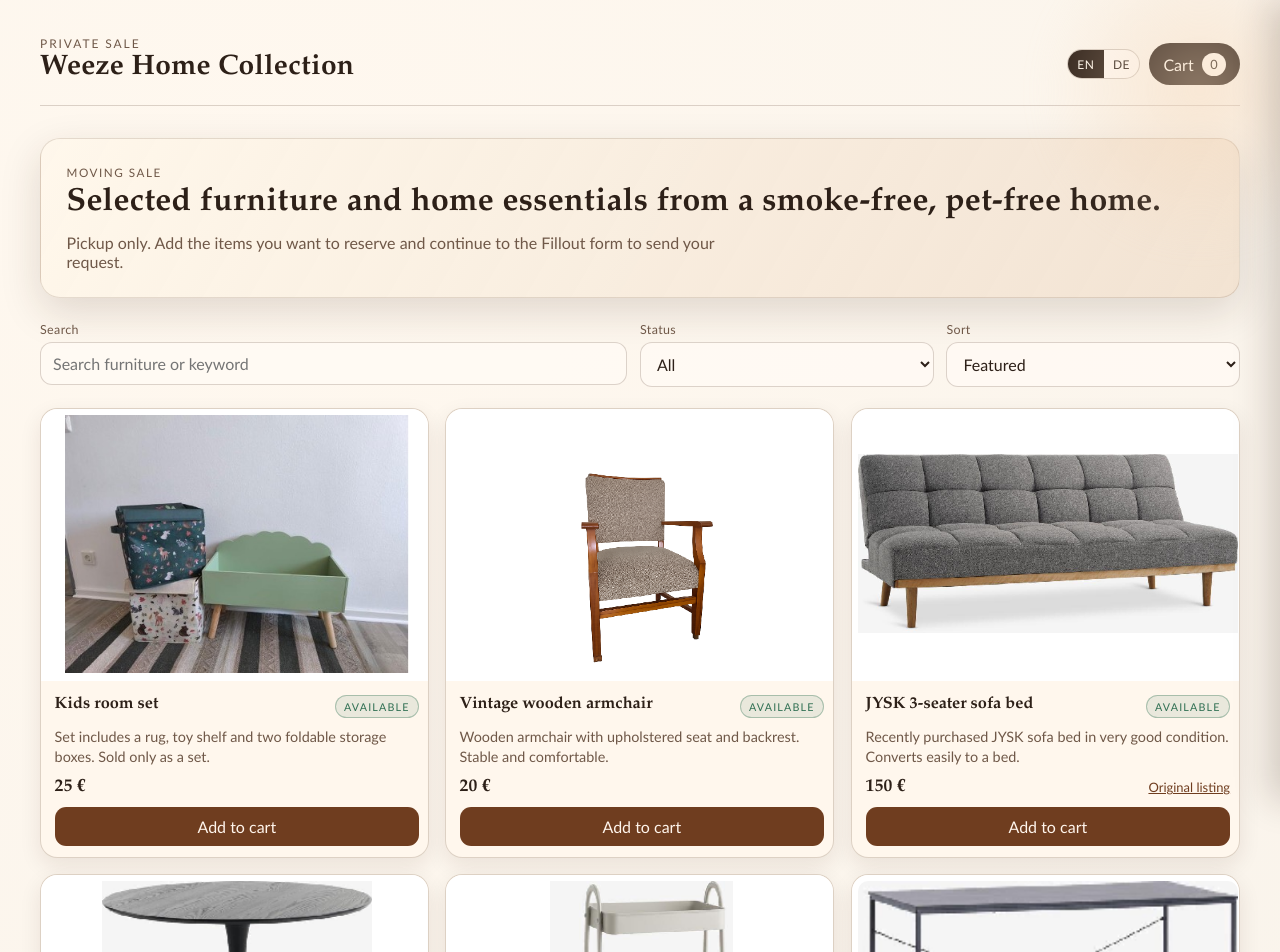
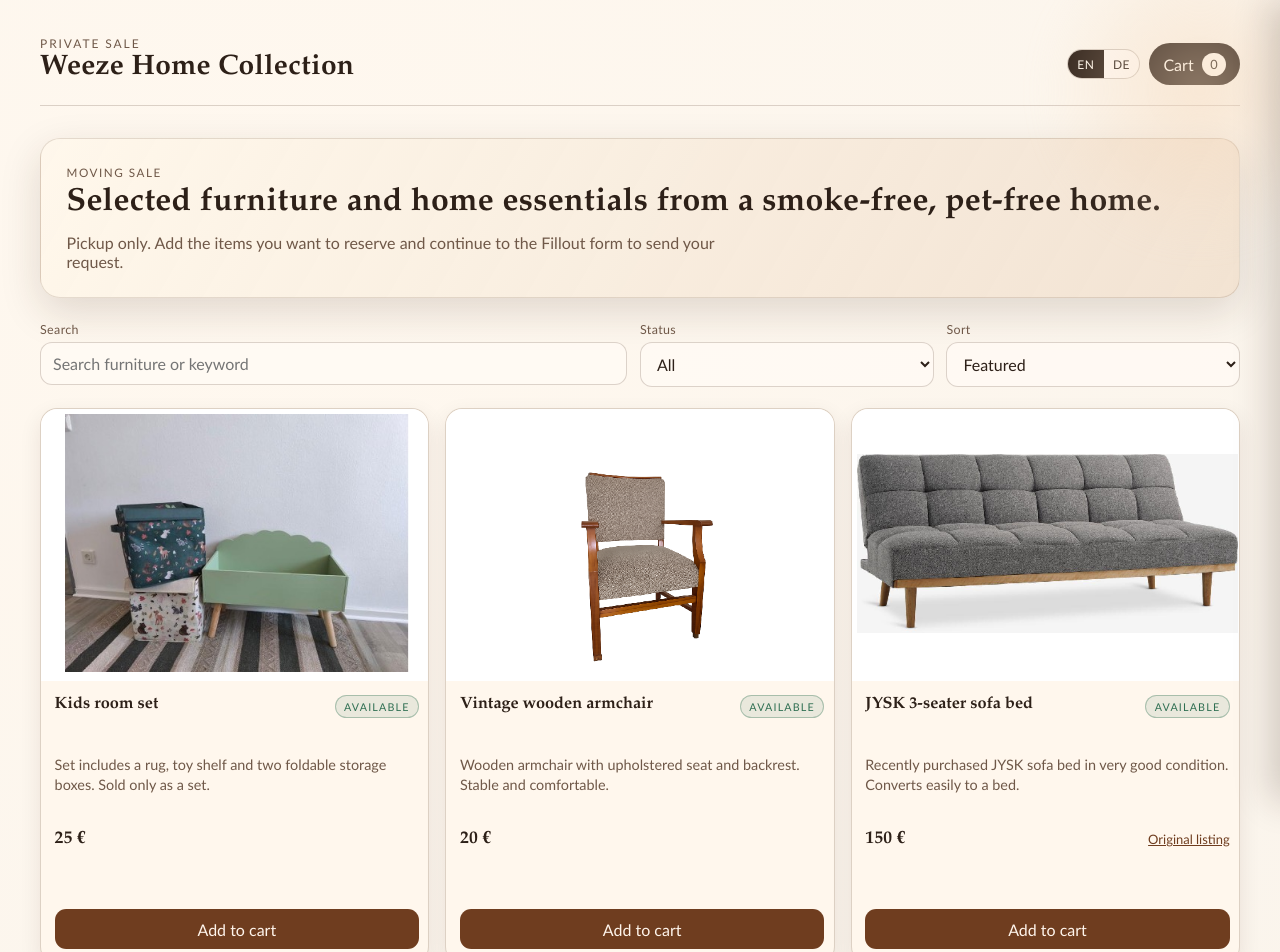
Before and after one commit to piterb/furniture-sale, a Next.js app: page / in a window 1280 px wide. Shown: the top 952 px of the page. Built offline with nearby package versions, Linux system fonts and the light colour scheme.

Commit message:
added hidden param

```diff
--- a/app/globals.css
+++ b/app/globals.css
@@ -216,6 +216,8 @@ select {
 .item-grid {
   display: grid;
   grid-template-columns: repeat(3, minmax(0, 1fr));
+  grid-auto-rows: 1fr;
+  align-items: stretch;
   gap: 1rem;
 }
 
@@ -226,8 +228,9 @@ select {
   background: var(--card);
   display: grid;
   grid-template-rows: auto 1fr;
+  height: 100%;
+  min-height: 520px;
   box-shadow: 0 8px 22px rgba(50, 27, 14, 0.09);
-  animation: rise-in 380ms ease both;
 }
 
 .item-image-wrap {
@@ -263,11 +266,13 @@ select {
   justify-content: space-between;
   align-items: flex-start;
   gap: 0.5rem;
+  min-height: 3.2rem;
 }
 
 .item-title-row h3 {
   margin: 0;
   font-size: 1.02rem;
+  line-height: 1.25;
 }
 
 .title-trigger {
@@ -278,6 +283,10 @@ select {
   color: inherit;
   text-align: left;
   cursor: pointer;
+  display: -webkit-box;
+  -webkit-line-clamp: 2;
+  -webkit-box-orient: vertical;
+  overflow: hidden;
 }
 
 .item-title-de,
@@ -293,14 +302,19 @@ select {
 .item-description {
   font-size: 0.9rem;
   line-height: 1.4;
+  min-height: 3.9rem;
+  display: -webkit-box;
+  -webkit-line-clamp: 3;
+  -webkit-box-orient: vertical;
+  overflow: hidden;
 }
 
 .item-meta-row {
-  margin-top: auto;
   display: flex;
   justify-content: space-between;
   align-items: center;
   gap: 0.6rem;
+  min-height: 1.6rem;
 }
 
 .item-meta-row strong {
@@ -322,6 +336,14 @@ select {
   font-size: 0.75rem;
 }
 
+.item-note-slot {
+  min-height: 2.15rem;
+}
+
+.item-note-empty {
+  visibility: hidden;
+}
+
 .item-cta,
 .primary-button,
 .ghost-button {
@@ -333,6 +355,7 @@ select {
 }
 
 .item-cta {
+  width: 100%;
   margin-top: auto;
 }
 
--- a/components/catalog-page.tsx
+++ b/components/catalog-page.tsx
@@ -47,6 +47,10 @@ export function CatalogPage({ items }: CatalogPageProps) {
     const normalizedQuery = query.trim().toLowerCase();
 
     const visibleItems = items.filter((item) => {
+      if (item.hidden) {
+        return false;
+      }
+
       const matchesStatus = statusFilter === "all" || item.status === statusFilter;
       if (!matchesStatus) {
         return false;
--- a/components/item-card.tsx
+++ b/components/item-card.tsx
@@ -29,7 +29,7 @@ export function ItemCard({ locale, item, isInCart, onAddToCart, onOpenDetails }:
         };
 
   return (
-    <article className="item-card" style={{ animationDelay: `${(item.price % 11) * 35}ms` }}>
+    <article className="item-card">
       <button type="button" className="item-image-wrap detail-trigger" onClick={() => onOpenDetails(item)}>
         <img src={item.images[0]} alt={title} className="item-image" loading="lazy" />
       </button>
@@ -55,7 +55,15 @@ export function ItemCard({ locale, item, isInCart, onAddToCart, onOpenDetails }:
           ) : null}
         </div>
 
-        {item.notes ? <p className="item-note">{item.notes}</p> : null}
+        <div className="item-note-slot">
+          {item.notes ? (
+            <p className="item-note">{item.notes}</p>
+          ) : (
+            <p className="item-note item-note-empty" aria-hidden="true">
+              &nbsp;
+            </p>
+          )}
+        </div>
 
         <button
           type="button"
--- a/lib/types.ts
+++ b/lib/types.ts
@@ -12,6 +12,7 @@ export interface CatalogItem {
   images: string[];
   sourceUrl?: string;
   notes?: string;
+  hidden?: boolean;
 }
 
 export interface CartItem {
```
Also changed, not shown: 1 other file (tests, documents, lock files or other folders).
